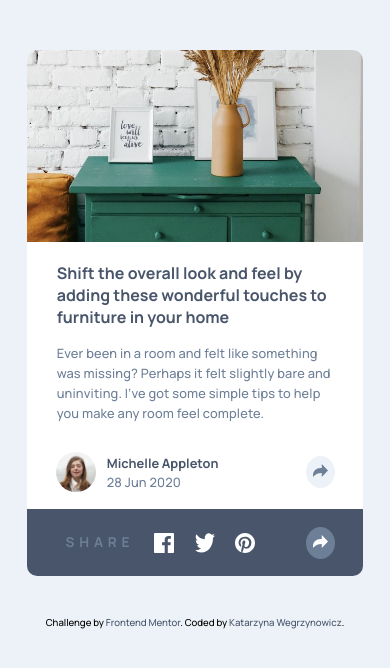
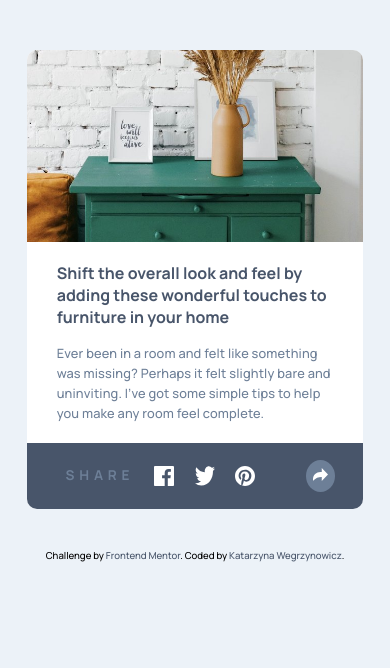
Before and after one commit to katarzyna-kw/article-preview, a plain HTML site: page index.html in a window 390 px wide. Both pictures are taken after a click on the element 320 px from the left and 471 px from the top of the page. Drawn offline with Linux system fonts and the light colour scheme.

Commit message:
mobile share positioning/animation

```diff
--- a/css/styles.css
+++ b/css/styles.css
@@ -16,6 +16,7 @@ main {
 }
 
 .content-container {
+   display: block;
    position: relative;
 }
 
@@ -67,6 +68,8 @@ p {
    border-bottom-left-radius: 10px;
    border-bottom-right-radius: 10px;
    min-height: 47px;
+   top: 0;
+   left: 0;
 }
 
 .article-footer__container {
@@ -116,6 +119,7 @@ p {
 }
 
 .article-popup {
+   position: absolute;
    background-color:hsl(217, 19%, 35%);
    min-height: 47px;
    margin-top: 0;
@@ -126,9 +130,11 @@ p {
    border-bottom-left-radius: 10px;
    border-bottom-right-radius: 10px;
    visibility: hidden;
+   bottom: 0;
+   left: 0;
+   right: 0;
    opacity: 0;
-   z-index: -1;
-   top: -50%;
+   z-index: 9;
    transition: all .4s ease-in-out;
 }
 
@@ -165,11 +171,10 @@ footer a {
 }
 
 .open {
-   /* display: none; */
    visibility: visible;
    opacity: 1;
    z-index: 200;
-   top: 50%;
+   /* top: 0; */
 }
 
 @media (min-width: 830px) {
@@ -238,11 +243,12 @@ footer a {
    .article-popup {
       position: absolute;
       width: 200px;
-      min-height: 35px;
+      height: 15px;
       border-top-left-radius: 10px;
       border-top-right-radius: 10px;
       top: 124px;
       left: 245px;
+      transition: all .4s ease-in-out;
    }
 
    .article-popup::after {
@@ -271,6 +277,9 @@ footer a {
       filter: brightness(0) invert(1);
    }
 
+   .open {
+      top: 50%;
+   }
 
    footer {
       font-size: .7rem;
```
